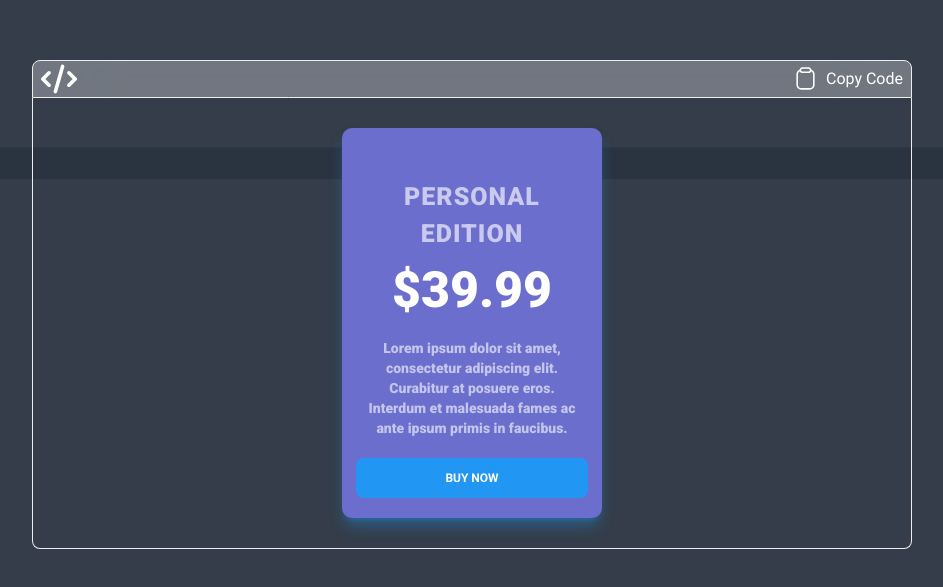
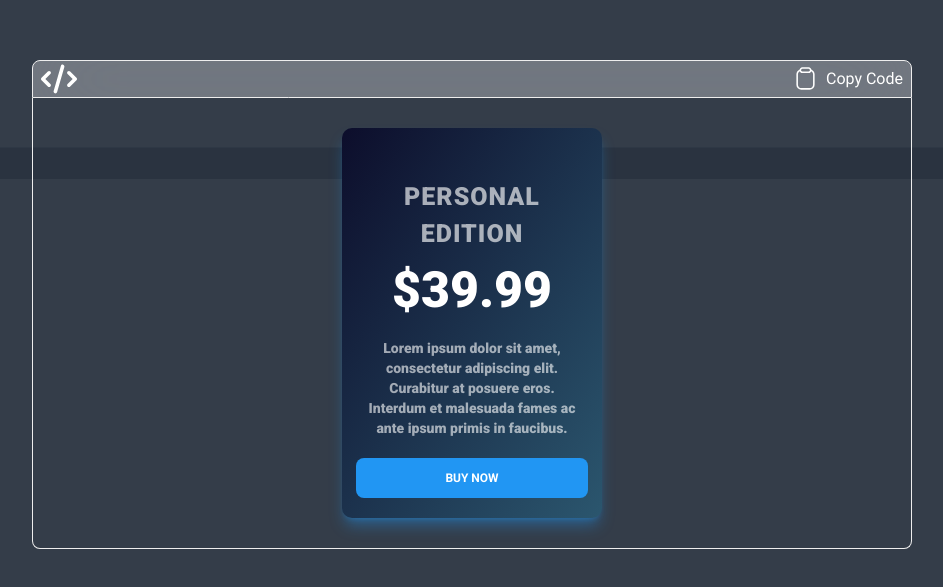
Before and after one commit to akash-khan-311/softui, a React (Vite) app: page /components/card in a window 1280 px wide. Shown: the part 10221-10808 px from the top of the page, without its empty margins (296-1239 px from the left). Built offline with nearby package versions, Linux system fonts and the light colour scheme.

Commit message:
card bg color changes

```diff
--- a/src/components/App/Cards/Card15.jsx
+++ b/src/components/App/Cards/Card15.jsx
@@ -4,7 +4,7 @@ const Card15 = () => {
   return (
     <div>
       <CodeBox
-        stringCode={`<div className="card flex flex-col items-center justify-around w-[260px] text-center relative cursor-pointer shadow-[0_10px_15px_-3px_rgba(33,150,243,0.4),0_4px_6px_-4px_rgba(33,150,243,0.4)] bg-[#6B6ECC] mx-0 my-2.5 px-px py-5 rounded-[10px]">
+        stringCode={`<div className="card flex flex-col items-center justify-around w-[260px] text-center relative cursor-pointer shadow-[0_10px_15px_-3px_rgba(33,150,243,0.4),0_4px_6px_-4px_rgba(33,150,243,0.4)] bg-[#6B6ECC] bg-gradient-to-br from-[#04051dea] to-[#2b566e] mx-0 my-2.5 px-px py-5 rounded-[10px]">
   <div className="content p-5 text-[white] font-extrabold text-[50px]">
     <div className="title font-extrabold uppercase text-[rgba(255,255,255,0.64)] text-[25px] tracking-[1px] mt-2.5">
       Personal edition
@@ -24,7 +24,7 @@ const Card15 = () => {
 </div>`}
       >
         <div className="flex justify-center ">
-          <div className="card flex flex-col items-center justify-around w-[260px] text-center relative cursor-pointer shadow-[0_10px_15px_-3px_rgba(33,150,243,0.4),0_4px_6px_-4px_rgba(33,150,243,0.4)] bg-[#6B6ECC] mx-0 my-2.5 px-px py-5 rounded-[10px]">
+          <div className="card flex flex-col items-center justify-around w-[260px] text-center relative cursor-pointer shadow-[0_10px_15px_-3px_rgba(33,150,243,0.4),0_4px_6px_-4px_rgba(33,150,243,0.4)] bg-[#6B6ECC] bg-gradient-to-br from-[#04051dea] to-[#2b566e] mx-0 my-2.5 px-px py-5 rounded-[10px]">
             <div className="content p-5 text-[white] font-extrabold text-[50px]">
               <div className="title font-extrabold uppercase text-[rgba(255,255,255,0.64)] text-[25px] tracking-[1px] mt-2.5">
                 Personal edition
```
